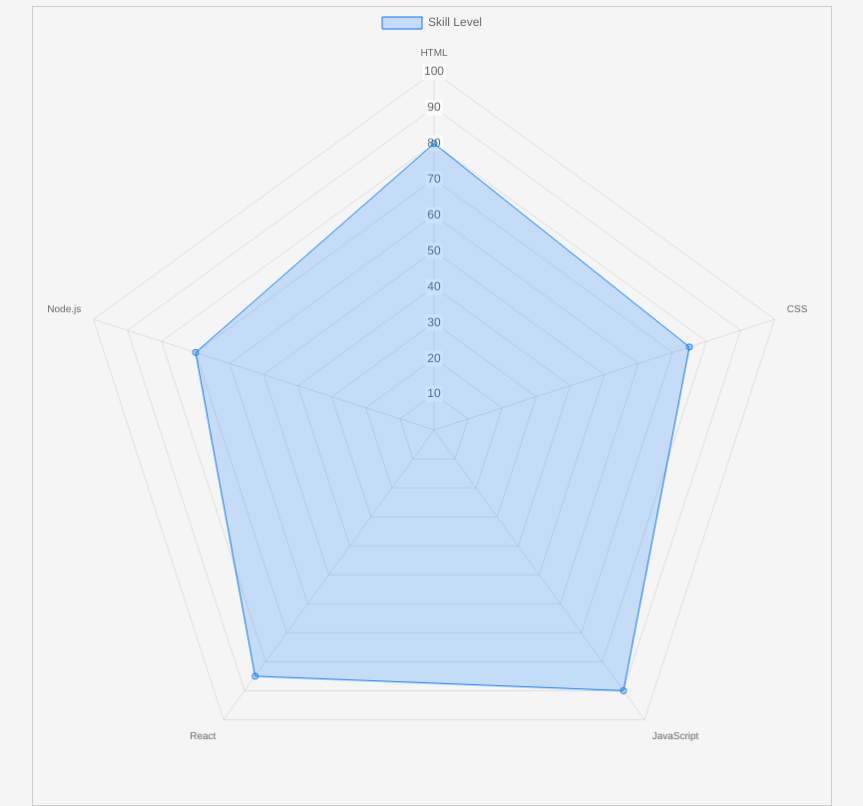
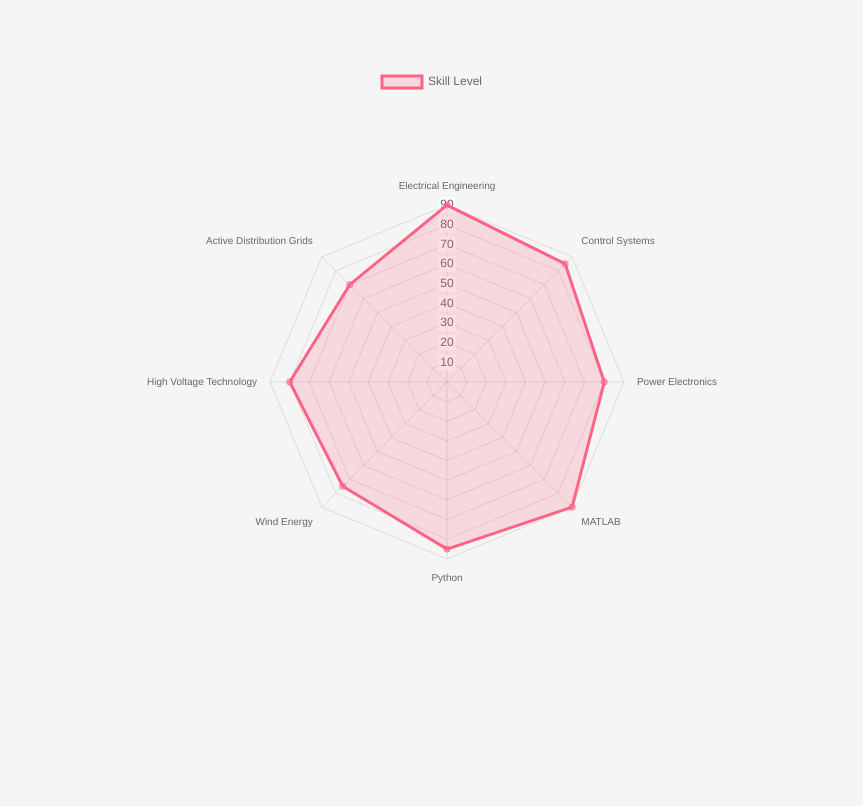
Before and after one commit to FaisalSuleman7/Get-your-radar-chart, a plain HTML site: page index.html in a window 1280 px wide. Shown: the part 34-840 px from the top of the page, without its empty margins (208-1071 px from the left). After the commit the page ends 800 px from the top, so only its background shows below. Drawn offline with nearby package versions, Linux system fonts and the light colour scheme.

Commit message:
Add personalized skill data to radar chart

```diff
--- a/app.js
+++ b/app.js
@@ -1,27 +1,43 @@
-const ctx = document.getElementById('myRadarChart').getContext('2d');
+const ctx = document.getElementById('radarChart').getContext('2d');
 
-const data = {
-    labels: ['HTML', 'CSS', 'JavaScript', 'React', 'Node.js'],
-    datasets: [{
-        label: 'Skill Level',
-        data: [80, 75, 90, 85, 70],
-        backgroundColor: 'rgba(0, 123, 255, 0.2)',
-        borderColor: 'rgba(0, 123, 255, 1)',
-        borderWidth: 1
-    }]
+// Your skills and corresponding ratings
+const skills = {
+    "Electrical Engineering": 90,
+    "Control Systems": 85,
+    "Power Electronics": 80,
+    "MATLAB": 90,
+    "Python": 85,
+    "Wind Energy": 75,
+    "High Voltage Technology": 80,
+    "Active Distribution Grids": 70
 };
 
-const config = {
+// Labels for the radar chart (the skill names)
+const skillLabels = Object.keys(skills);
+// Data for the radar chart (the skill levels)
+const skillData = Object.values(skills);
+
+const radarChart = new Chart(ctx, {
     type: 'radar',
-    data: data,
+    data: {
+        labels: skillLabels, // Dynamic labels based on the skills
+        datasets: [{
+            label: 'Skill Level',
+            data: skillData, // Dynamic data based on your skill levels
+            borderColor: 'rgba(255, 99, 132, 1)',
+            backgroundColor: 'rgba(255, 99, 132, 0.2)',
+            fill: true,
+        }]
+    },
     options: {
         scales: {
             r: {
-                min: 0,
-                max: 100
+                beginAtZero: true,
+                ticks: {
+                    stepSize: 10, // Adjust the step size if needed
+                    max: 100 // Max skill level (scale from 0 to 100)
+                }
             }
         }
     }
-};
-
-const myRadarChart = new Chart(ctx, config);
+});
--- a/index.html
+++ b/index.html
@@ -7,8 +7,9 @@
     <link rel="stylesheet" href="style.css">
 </head>
 <body>
-    <h1>Skill Radar Chart</h1>
-    <canvas id="myRadarChart" width="400" height="400"></canvas>
+    <div class="container">
+        <canvas id="radarChart"></canvas>
+    </div>
     <script src="https://cdn.jsdelivr.net/npm/chart.js"></script>
     <script src="app.js"></script>
 </body>
--- a/style.css
+++ b/style.css
@@ -1,18 +1,21 @@
 body {
     font-family: Arial, sans-serif;
+    margin: 0;
+    padding: 0;
+    background-color: #f5f5f5;
     display: flex;
-    flex-direction: column;
+    justify-content: center;
     align-items: center;
-    justify-content: center;
     height: 100vh;
-    margin: 0;
-    background-color: #f5f5f5;
 }
 
-h1 {
-    color: #333;
+.container {
+    width: 80%;
+    max-width: 600px;
+    text-align: center;
 }
 
 canvas {
-    border: 1px solid #ccc;
+    width: 100%;
+    height: 100%;
 }
```
